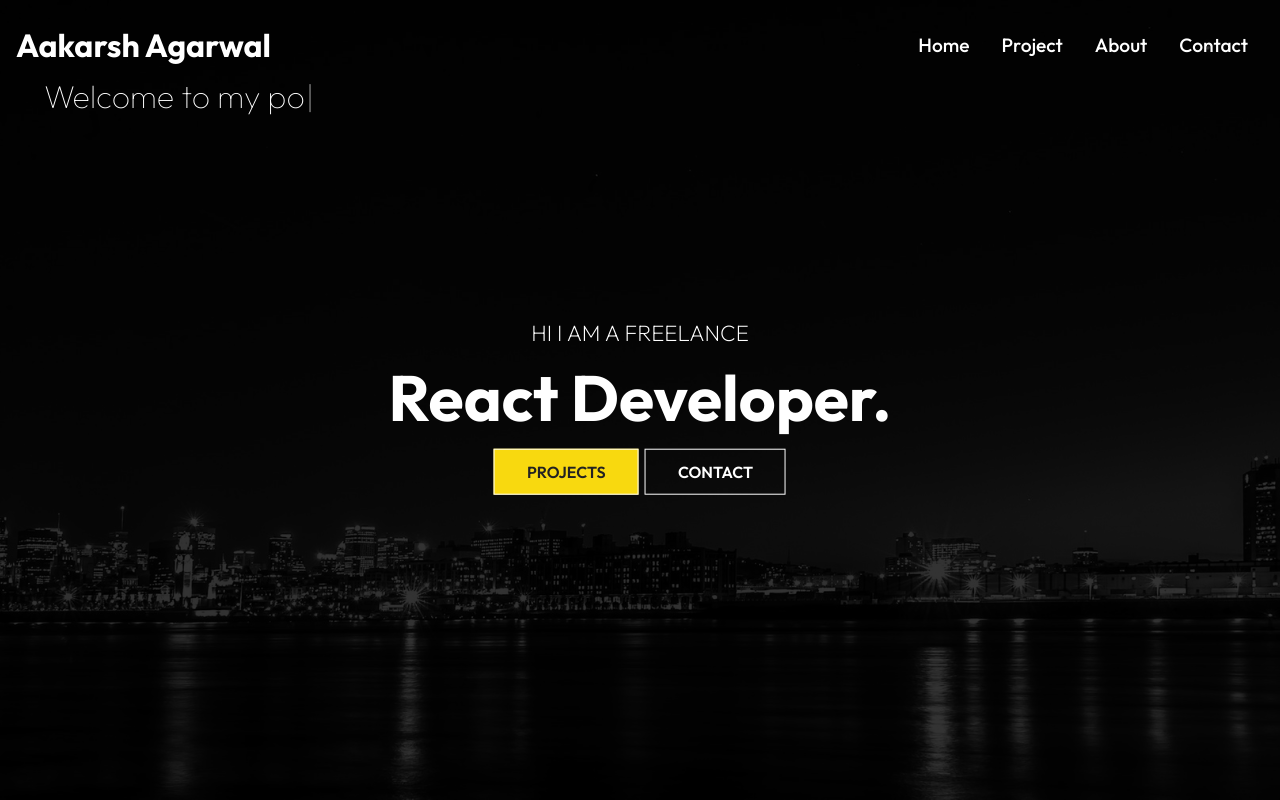
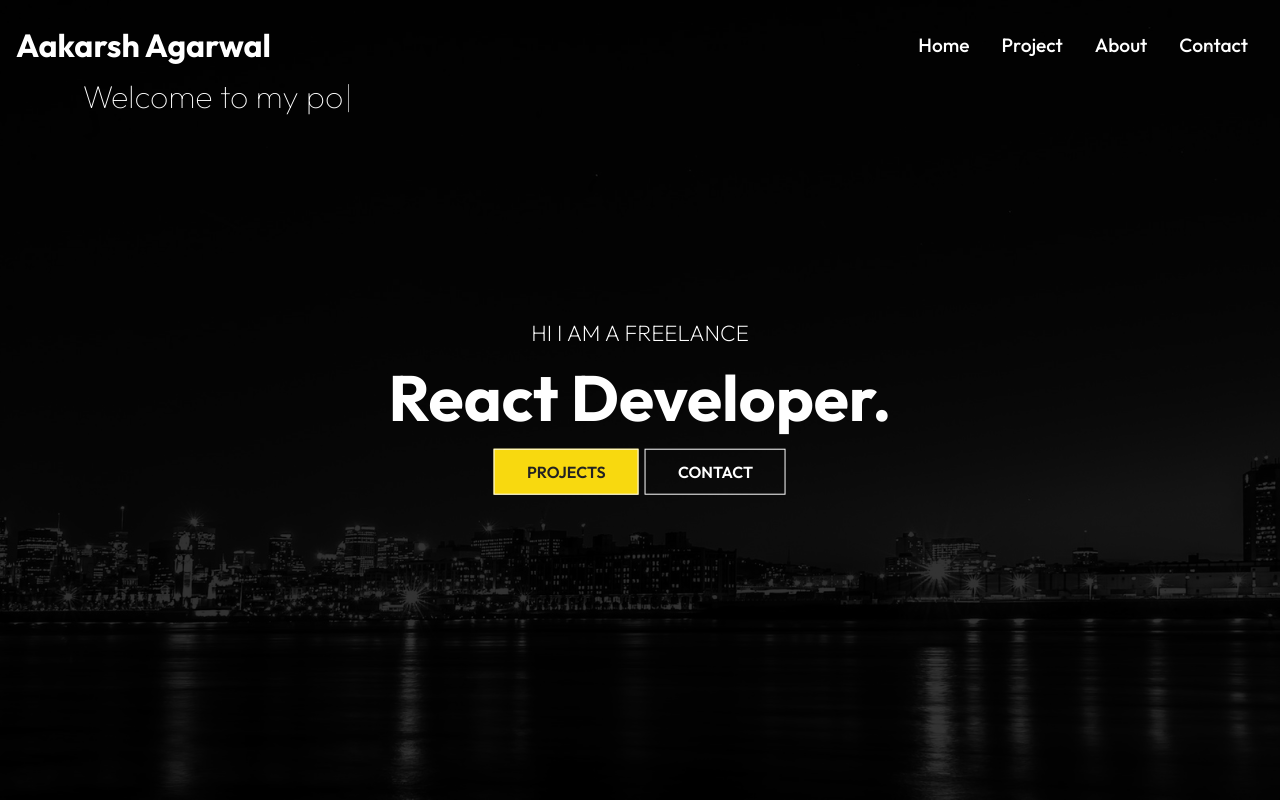
Before and after one commit to Akarsh10092/portfolio-ReactJS, a React (Create React App) app: page / in a window 1280 px wide. Shown: the top 800 px of the page. Built offline with nearby package versions, Linux system fonts and the light colour scheme.

Commit message:
Update TypeWriterStyles.css

```diff
--- a/src/components/TypeWriterStyles.css
+++ b/src/components/TypeWriterStyles.css
@@ -8,11 +8,12 @@
     position: absolute;
     transform: translate(-50%,-10%);
     top:10%;
-    left: 14%;
+    left: 17%;
     text-align: center;
 }
 @media screen and (max-width:640px) {
     .typewriter{
+        /* display:none; */
         position: absolute;
     transform: translate(-10%,-50%);
     top:20%;
```
